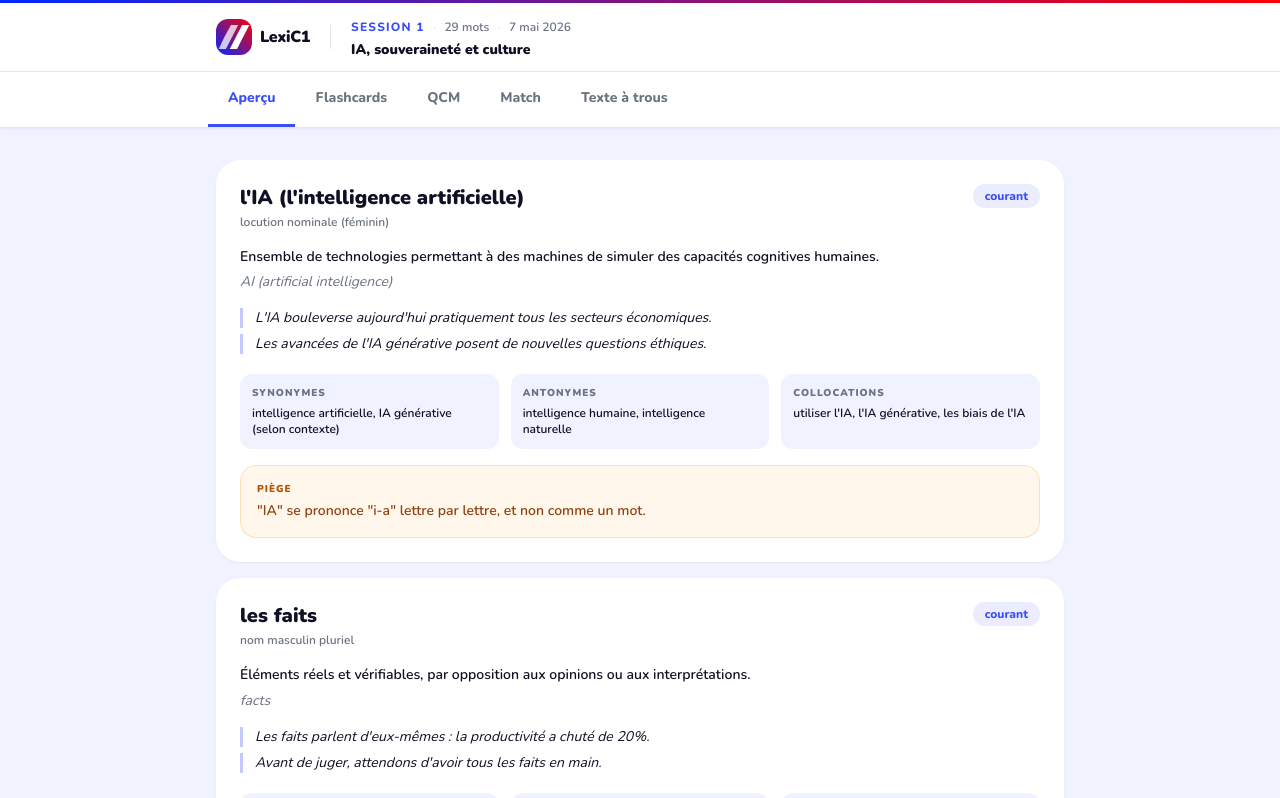
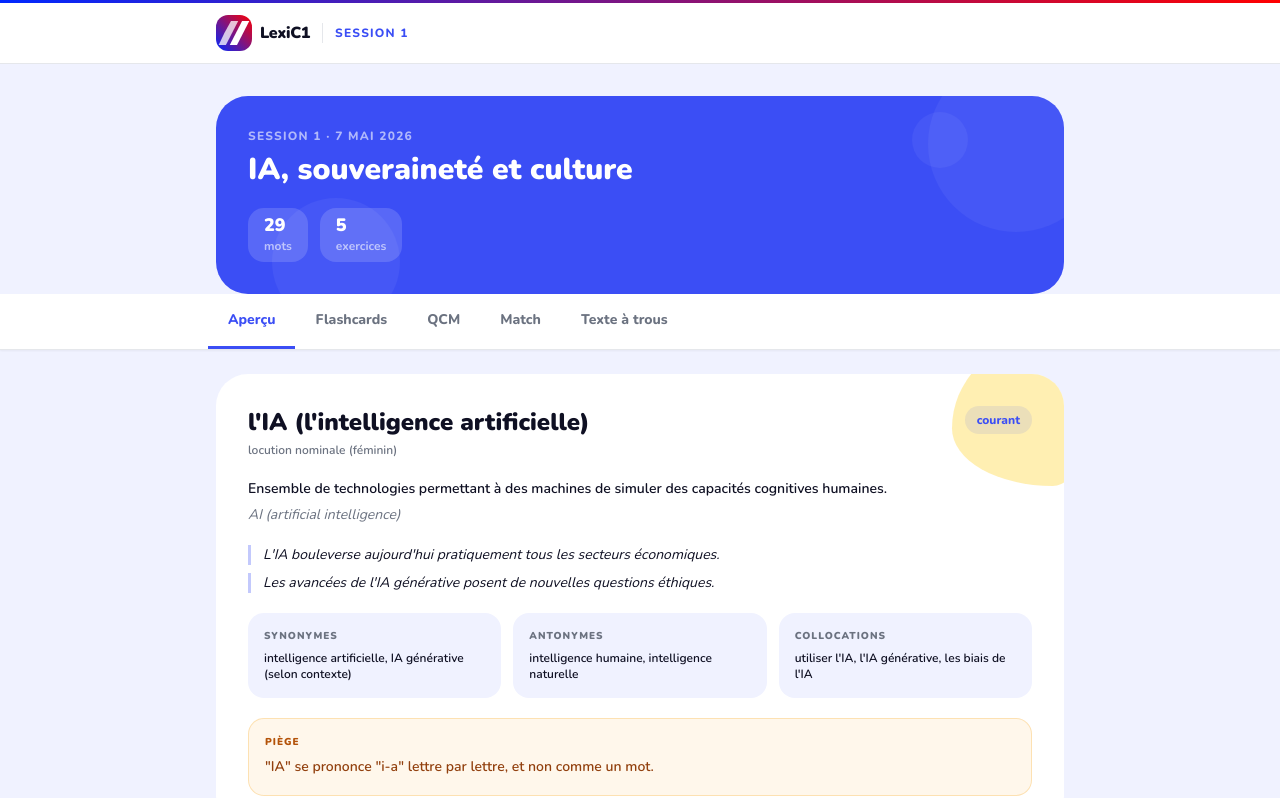
Before and after one commit to dam-bkk/nuance, a Next.js app: page /s/1 in a window 1280 px wide. Shown: the top 798 px of the page. Built offline with nearby package versions, Linux system fonts and the light colour scheme.

Commit message:
feat: session page — cobalt hero card + Aperçu white cards with organic blobs, consistent with homepage style
Co-Authored-By: Claude Sonnet 4.6 <noreply@anthropic.com>

```diff
--- a/app/s/[session]/page.tsx
+++ b/app/s/[session]/page.tsx
@@ -21,26 +21,45 @@ export default async function SessionPage({ params }: { params: Promise<{ sessio
 
   return (
     <div className="min-h-screen bg-pg">
+      {/* Nav */}
       <header className="bg-white border-b border-edge">
         <div className="h-[3px] bg-gradient-to-r from-[#0028FF] to-[#FF0000]" />
-        <div className="max-w-4xl mx-auto px-6 py-3 flex items-center gap-5">
-          <Link href="/" className="flex-shrink-0 flex items-center gap-2">
+        <div className="max-w-4xl mx-auto px-6 py-3 flex items-center gap-3">
+          <Link href="/" className="flex items-center gap-2 flex-shrink-0">
             <img src="/icon.svg" alt="" className="h-9 w-9 rounded-xl" />
             <span className="text-base font-black text-ink tracking-tight">LexiC1</span>
           </Link>
-          <div className="h-6 w-px bg-edge" />
-          <div className="min-w-0">
-            <div className="flex items-center gap-2">
-              <span className="text-xs font-extrabold text-cobalt uppercase tracking-widest">Session {lesson.session}</span>
-              <span className="text-edge">·</span>
-              <span className="text-xs text-dim font-semibold">{lesson.items.length} mots</span>
-              <span className="text-edge">·</span>
-              <span className="text-xs text-dim font-semibold">{formatDate(lesson.date)}</span>
+          <div className="h-5 w-px bg-edge" />
+          <span className="text-xs font-extrabold text-cobalt uppercase tracking-widest">Session {lesson.session}</span>
+        </div>
+      </header>
+
+      {/* Hero card */}
+      <div className="max-w-4xl mx-auto px-6 pt-8">
+        <div className="bg-cobalt rounded-4xl p-8 relative overflow-hidden">
+          <div className="absolute -top-10 -right-10 w-44 h-44 bg-white/5 rounded-full" />
+          <div className="absolute -bottom-8 left-14 w-32 h-32 bg-white/5 rounded-full" />
+          <div className="absolute top-4 right-24 w-14 h-14 bg-white/5 rounded-full" />
+          <div className="relative">
+            <p className="text-white/60 text-xs font-extrabold uppercase tracking-widest mb-2">
+              Session {lesson.session} · {formatDate(lesson.date)}
+            </p>
+            <h1 className="text-2xl sm:text-3xl font-black text-white leading-tight mb-5">
+              {lesson.theme}
+            </h1>
+            <div className="flex gap-3">
+              <div className="bg-white/15 rounded-2xl px-4 py-2">
+                <div className="text-white font-black text-lg leading-none">{lesson.items.length}</div>
+                <div className="text-white/60 text-xs font-bold mt-1">mots</div>
+              </div>
+              <div className="bg-white/15 rounded-2xl px-4 py-2">
+                <div className="text-white font-black text-lg leading-none">5</div>
+                <div className="text-white/60 text-xs font-bold mt-1">exercices</div>
+              </div>
             </div>
-            <h1 className="text-ink font-black text-sm mt-0.5 leading-tight truncate">{lesson.theme}</h1>
           </div>
         </div>
-      </header>
+      </div>
 
       <LessonTabs items={lesson.items} allItems={allItems} />
     </div>
--- a/components/LessonTabs.tsx
+++ b/components/LessonTabs.tsx
@@ -39,7 +39,7 @@ export default function LessonTabs({ items, allItems }: { items: VocabItem[]; al
         </div>
       </div>
 
-      <div className="max-w-4xl mx-auto px-6 py-8">
+      <div className="max-w-4xl mx-auto px-6 py-6">
         {active === "apercu"     && <Apercu items={items} />}
         {active === "flashcards" && <Flashcards items={items} />}
         {active === "qcm"        && <QCM items={items} allItems={allItems} />}
--- a/components/exercises/Apercu.tsx
+++ b/components/exercises/Apercu.tsx
@@ -1,6 +1,16 @@
 "use client";
 
 import type { VocabItem } from "@/lib/types";
+
+const BLOB_COLORS = ["#FFE066", "#6EE7B7", "#C4B5FD", "#FCA5A5", "#93C5FD", "#FCD34D"];
+const BLOB_SHAPES = [
+  "60% 40% 30% 70% / 60% 30% 70% 40%",
+  "40% 60% 70% 30% / 30% 60% 40% 70%",
+  "50% 50% 30% 70% / 40% 60% 60% 40%",
+  "70% 30% 50% 50% / 50% 40% 60% 50%",
+  "55% 45% 60% 40% / 45% 55% 45% 55%",
+  "45% 55% 40% 60% / 55% 45% 55% 45%",
+];
 
 const registreBadge: Record<string, { bg: string; text: string }> = {
   familier:   { bg: "rgba(245,158,11,0.12)",  text: "#B45309" },
@@ -9,69 +19,89 @@ const registreBadge: Record<string, { bg: string; text: string }> = {
   littéraire: { bg: "rgba(5,150,105,0.12)",    text: "#047857" },
 };
 
-function WordCard({ item }: { item: VocabItem }) {
+function WordCard({ item, index }: { item: VocabItem; index: number }) {
   const badge = registreBadge[item.registre] ?? { bg: "rgba(107,114,128,0.1)", text: "#6B7280" };
+  const blobColor = BLOB_COLORS[index % BLOB_COLORS.length];
+  const blobShape = BLOB_SHAPES[index % BLOB_SHAPES.length];
+
   return (
-    <div className="bg-white rounded-3xl p-6 shadow-sm space-y-4">
+    <div className="bg-white rounded-4xl p-8 relative overflow-hidden">
+      {/* Organic blob */}
+      <div
+        className="absolute -top-8 -right-8 w-36 h-36 opacity-50"
+        style={{ background: blobColor, borderRadius: blobShape }}
+      />
+
+      <div className="relative space-y-5">
+        {/* Header */}
         <div className="flex items-start justify-between gap-4 flex-wrap">
           <div>
-          <h2 className="text-xl font-black text-ink">{item.word}</h2>
-          <p className="text-xs font-semibold text-dim mt-0.5">{item.nature}</p>
+            <h2 className="text-2xl font-black text-ink">{item.word}</h2>
+            <p className="text-xs font-semibold text-dim mt-1">{item.nature}</p>
           </div>
-        <span className="text-xs font-extrabold px-3 py-1 rounded-full"
-          style={{ backgroundColor: badge.bg, color: badge.text }}>
+          <span
+            className="text-xs font-extrabold px-3 py-1.5 rounded-full"
+            style={{ backgroundColor: badge.bg, color: badge.text }}
+          >
             {item.registre}
           </span>
         </div>
 
+        {/* Definition + traduction */}
         <div className="space-y-1">
           <p className="text-sm font-semibold text-ink leading-relaxed">{item.definition}</p>
           <p className="text-sm text-dim italic font-medium">{item.traduction}</p>
         </div>
 
+        {/* Exemples */}
         {item.exemples.length > 0 && (
-        <ul className="space-y-1.5">
+          <ul className="space-y-2">
             {item.exemples.map((ex, i) => (
               <li key={i} className="text-sm text-ink pl-3 border-l-[3px] border-cobalt/30 italic font-medium">{ex}</li>
             ))}
           </ul>
         )}
 
-      <div className="grid grid-cols-1 sm:grid-cols-3 gap-3 pt-1">
+        {/* Synonymes / Antonymes / Collocations */}
+        {(item.synonymes.length > 0 || item.antonymes.length > 0 || item.collocations.length > 0) && (
+          <div className="grid grid-cols-1 sm:grid-cols-3 gap-3">
             {item.synonymes.length > 0 && (
-          <div className="bg-pg rounded-xl p-3">
-            <p className="text-[10px] font-black uppercase tracking-widest text-dim mb-1">Synonymes</p>
+              <div className="bg-pg rounded-2xl p-4">
+                <p className="text-[10px] font-black uppercase tracking-widest text-dim mb-1.5">Synonymes</p>
                 <p className="text-xs font-semibold text-ink">{item.synonymes.join(", ")}</p>
               </div>
             )}
             {item.antonymes.length > 0 && (
-          <div className="bg-pg rounded-xl p-3">
-            <p className="text-[10px] font-black uppercase tracking-widest text-dim mb-1">Antonymes</p>
+              <div className="bg-pg rounded-2xl p-4">
+                <p className="text-[10px] font-black uppercase tracking-widest text-dim mb-1.5">Antonymes</p>
                 <p className="text-xs font-semibold text-ink">{item.antonymes.join(", ")}</p>
               </div>
             )}
             {item.collocations.length > 0 && (
-          <div className="bg-pg rounded-xl p-3">
-            <p className="text-[10px] font-black uppercase tracking-widest text-dim mb-1">Collocations</p>
+              <div className="bg-pg rounded-2xl p-4">
+                <p className="text-[10px] font-black uppercase tracking-widest text-dim mb-1.5">Collocations</p>
                 <p className="text-xs font-semibold text-ink">{item.collocations.join(", ")}</p>
               </div>
             )}
           </div>
+        )}
 
+        {/* Piège */}
         {item.piege && (
           <div className="rounded-2xl p-4" style={{ backgroundColor: "rgba(245,158,11,0.08)", border: "1.5px solid rgba(245,158,11,0.25)" }}>
-          <p className="text-[10px] font-black uppercase tracking-widest mb-1" style={{ color: "#B45309" }}>Piège</p>
-          <p className="text-sm font-semibold" style={{ color: "#92400E" }}>{item.piege}</p>
+            <p className="text-[10px] font-black uppercase tracking-widest mb-1.5" style={{ color: "#B45309" }}>Piège</p>
+            <p className="text-sm font-semibold leading-relaxed" style={{ color: "#92400E" }}>{item.piege}</p>
           </div>
         )}
+      </div>
     </div>
   );
 }
 
 export default function Apercu({ items }: { items: VocabItem[] }) {
   return (
-    <div className="space-y-4">
-      {items.map((item, i) => <WordCard key={i} item={item} />)}
+    <div className="space-y-5">
+      {items.map((item, i) => <WordCard key={i} item={item} index={i} />)}
     </div>
   );
 }
```
Lines whose indentation alone changed are shown as unchanged.
